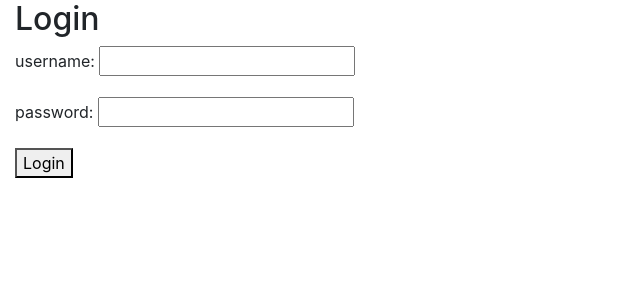
After one commit to Shay-yes/iNaturalistGo, a Django app: page /login/ in a window 1280 px wide. The commit adds this page. Shown: the top 300 px of the page, without its empty margins (0-640 px from the left). Run offline with Django 3.2, Linux system fonts and the light colour scheme.

Commit message:
Integrates default_homepage branch
Integrates the default_homepage branch into
the new file layout from the deployment
branch.

This branch just moves the updated files
from default_homepage into the proper
locations.

See default_homepage for specific changes.

```diff
--- a/Templates/base.html
+++ b/Templates/base.html
@@ -16,6 +16,9 @@ Currently, this file does not make any visual changes.
     <title>iNaturalist-Go</title>
 </head>
 <body>
+
+<div class="container-fluid">
+
     <!-- Place to display messages -->
     {% if messages%}
         {% for message in messages %}
@@ -30,6 +33,8 @@ Currently, this file does not make any visual changes.
 
     {% endblock %}
 
+</div>
+
     <!-- jQuery and Bootstrap Bundle (includes Popper) -->
     <script src="https://code.jquery.com/jquery-3.5.1.slim.min.js" integrity="sha384-DfXdz2htPH0lsSSs5nCTpuj/zy4C+OGpamoFVy38MVBnE+IbbVYUew+OrCXaRkfj" crossorigin="anonymous"></script>
     <script src="https://cdn.jsdelivr.net/npm/bootstrap@4.5.3/dist/js/bootstrap.bundle.min.js" integrity="sha384-ho+j7jyWK8fNQe+A12Hb8AhRq26LrZ/JpcUGGOn+Y7RsweNrtN/tE3MoK7ZeZDyx" crossorigin="anonymous"></script>
--- a/Templates/home.html
+++ b/Templates/home/user_home.html
@@ -1,4 +1,4 @@
-<!-- Homepage -->
+<!-- Logged-in Homepage -->
 {% extends 'base.html' %}
 
 {% block content %}
--- /dev/null
+++ b/Templates/users/login.html
@@ -0,0 +1,12 @@
+{% extends 'base.html' %}
+
+{% block title %}Login{% endblock %}
+
+{% block content %}
+  <h2>Login</h2>
+  <form method="post">
+    {% csrf_token %}
+    {{ form.as_p }}
+    <button type="submit">Login</button>
+  </form>
+{% endblock %}
--- a/Templates/register.html
+++ b/Templates/users/register.html
@@ -5,14 +5,14 @@
             {% csrf_token %}
             <fieldset class="form-group">
                 <legend class="border-bottom mb-4"> Come Play!</legend>
-                {{form}}
+                {{form.as_p}}
             </fieldset>
             <div>
                 <button class="btn btn-outline-info" type="submit"> Sign Up</button>
             </div>
         </form>
         <div class="border-top pt-3">
-            <small class="text-muted">Already Have an account? <a class="ml-2" href="#">Sign In</a></small>
+            <small class="text-muted">Already Have an account? <a class="ml-2" href="../login">Sign In</a></small>
         </div>
     </div>
 {% endblock content%}
--- a/iNaturalist_447/urls.py
+++ b/iNaturalist_447/urls.py
@@ -22,5 +22,6 @@ from users import views as user_views
 urlpatterns = [
     path('', views.home, name='home'),
     path('admin/', admin.site.urls),
-    path('register/', user_views.register, name='register')
+    path('register/', user_views.register, name='register'),
+    path('login/', user_views.login, name='login'),
 ]
--- a/users/forms.py
+++ b/users/forms.py
@@ -2,9 +2,21 @@ from django import forms
 from django.contrib.auth.models import User
 from django.contrib.auth.forms import UserCreationForm
 
+
+# form for user to register
 class UserRegisterForm(UserCreationForm):
     email = forms.EmailField()
 
     class Meta:
         model = User
         fields = ['username', 'email', 'password1', 'password2']
+
+
+# form for user to login
+class UserLoginForm(forms.Form):
+    user_name = forms.CharField(label='username', max_length=100)
+    pass_word = forms.CharField(label='password', max_length=100)
+
+    class Meta:
+        model = User
+        fields = ['username', 'password']
--- a/users/views.py
+++ b/users/views.py
@@ -1,7 +1,9 @@
 from django.shortcuts import render, redirect
 from django.contrib import messages
-from .forms import UserRegisterForm
+from .forms import UserRegisterForm, UserLoginForm
 
+
+# user register page
 def register(request):
     if request.method == 'POST':
         form = UserRegisterForm(request.POST)
@@ -12,4 +14,10 @@ def register(request):
             return redirect('home')
     else:
         form = UserRegisterForm()
-    return render(request, 'register.html', {'form':form})
+    return render(request, 'users/register.html', {'form':form})
+
+
+# user login page
+def login(request):
+    form = UserLoginForm()
+    return render(request, 'users/login.html', {'form': form})
```
Also changed, not shown: Templates/home/home.html (added, +20 -0 lines), iNaturalist_447/Tests/test_views.py (+1 -1 lines), iNaturalist_447/views.py (+7 -3 lines), users/Tests/test_forms.py (+19 -1 lines), users/Tests/test_urls.py (+6 -1 lines), users/Tests/test_views.py (+9 -2 lines), README.md.
